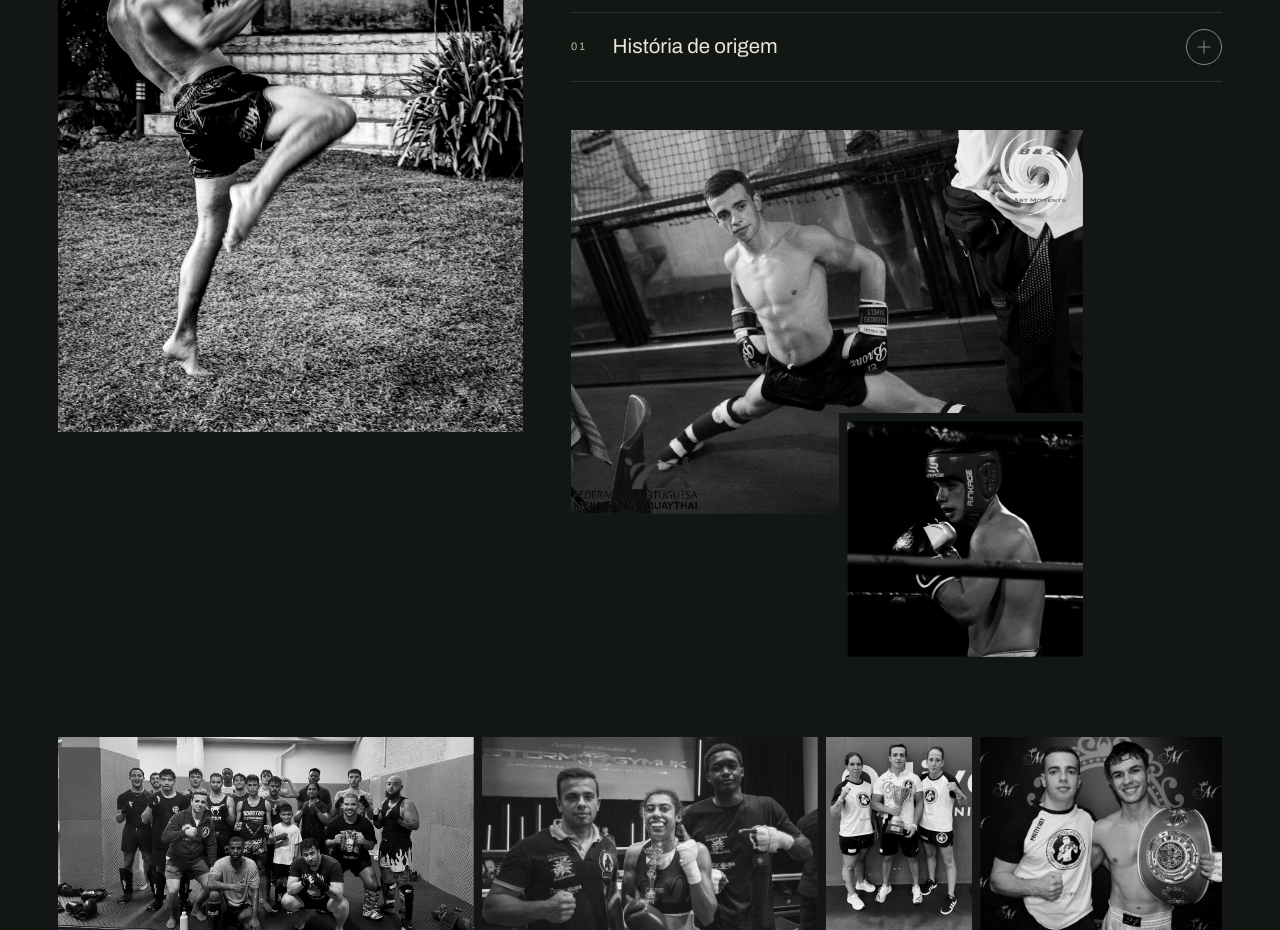
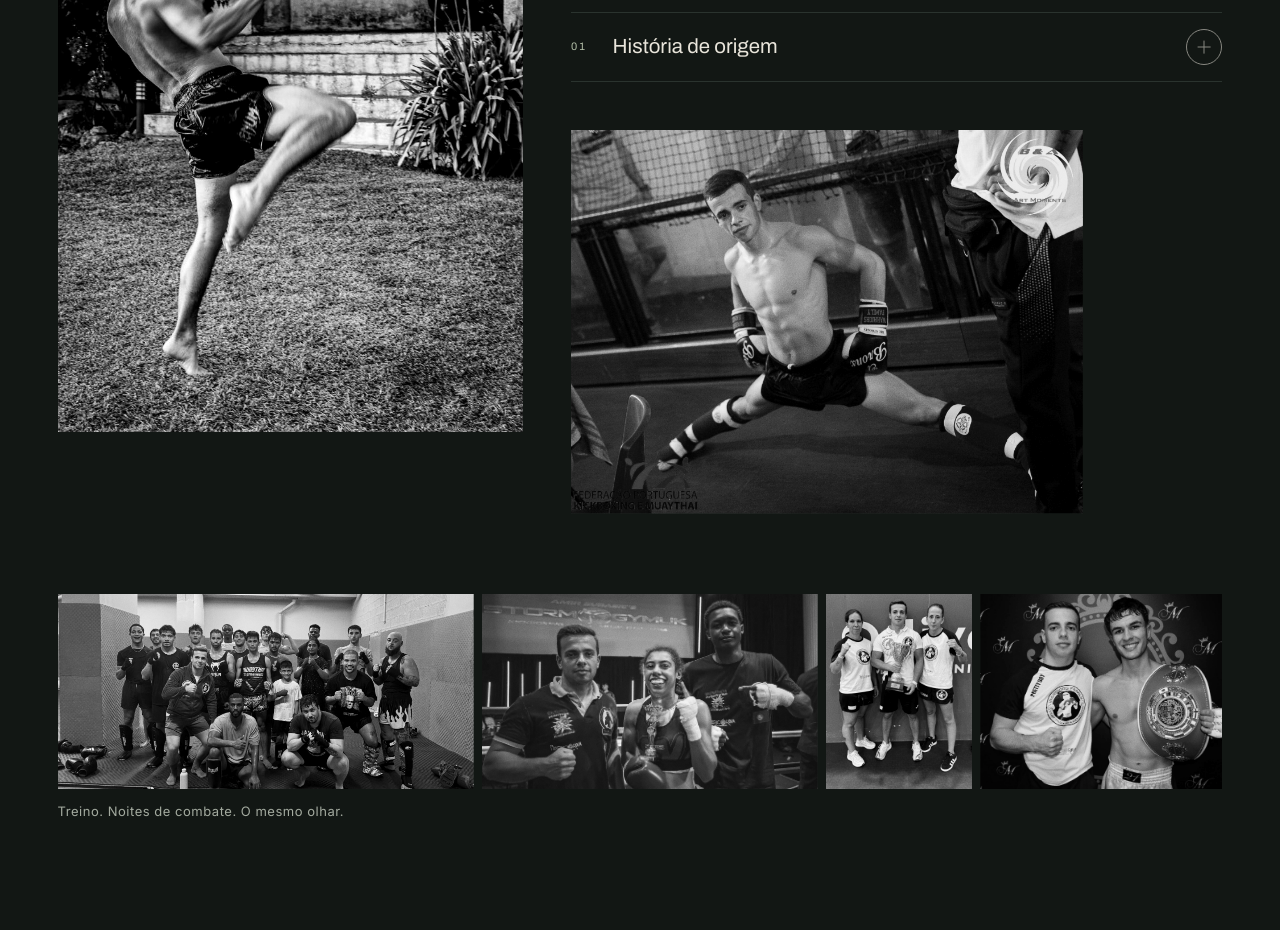
Before and after one commit to Ecletica-web/JCJardins, a React (Vite) app: page / in a window 1280 px wide. Shown: the part 1840-2770 px from the top of the page. Built offline with nearby package versions, Linux system fonts and the light colour scheme.

Commit message:
Origin: only the splits photo under the story row
Co-Authored-By: Claude Fable 5.1 <noreply@anthropic.com>
Claude-Session: https://claude.ai/code/session_012zf4ZoktvuwNzybibVqi8D

```diff
--- a/src/styles/motion.css
+++ b/src/styles/motion.css
@@ -1369,3 +1369,7 @@
     max-width: 32rem;
   }
 }
+
+.about__frames {
+  padding-bottom: 0;
+}
--- a/src/views/landing/About.jsx
+++ b/src/views/landing/About.jsx
@@ -47,7 +47,6 @@ export default function About() {
 
         <div className="about__frames">
           <Photo image="tomasSplit" ratio="4 / 3" className="about__portrait" priority={false} />
-          <Photo image="tomasInRing" ratio="1 / 1" className="about__detail" compact />
         </div>
       </div>
 
```
